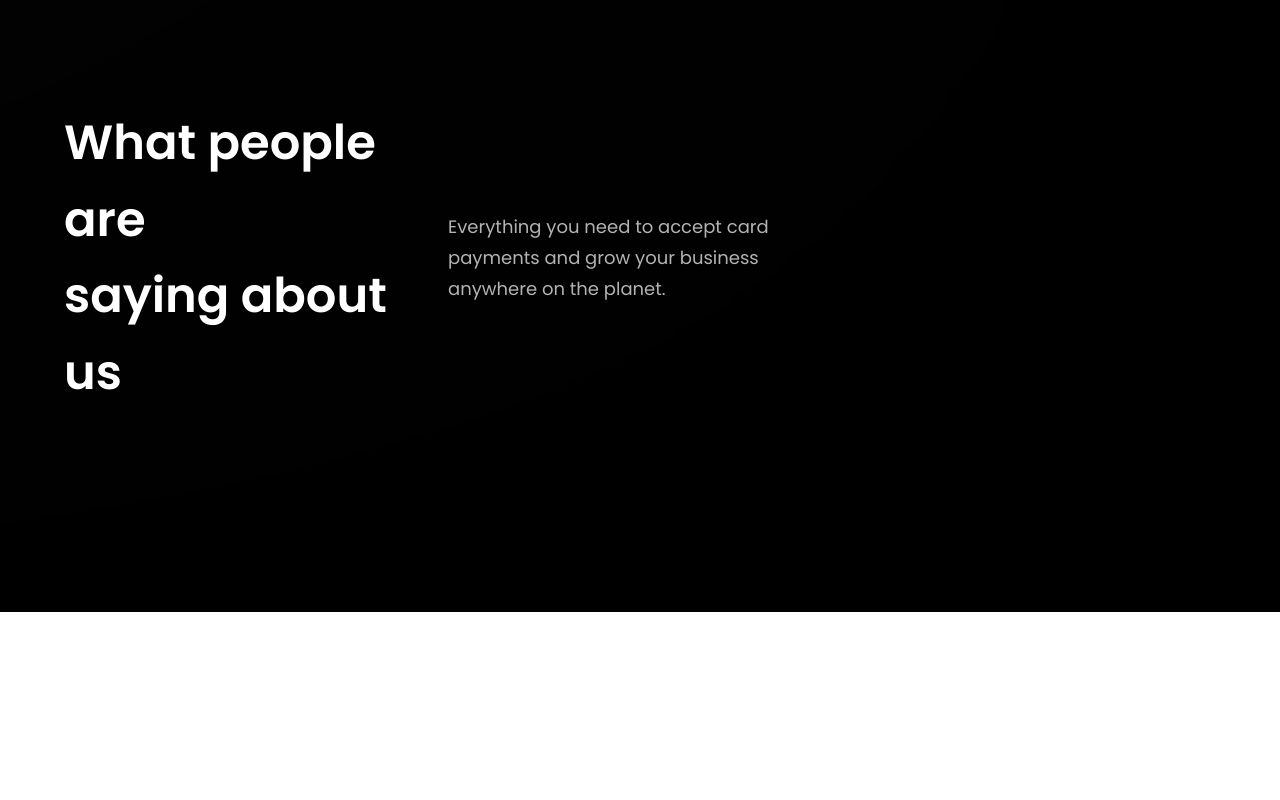
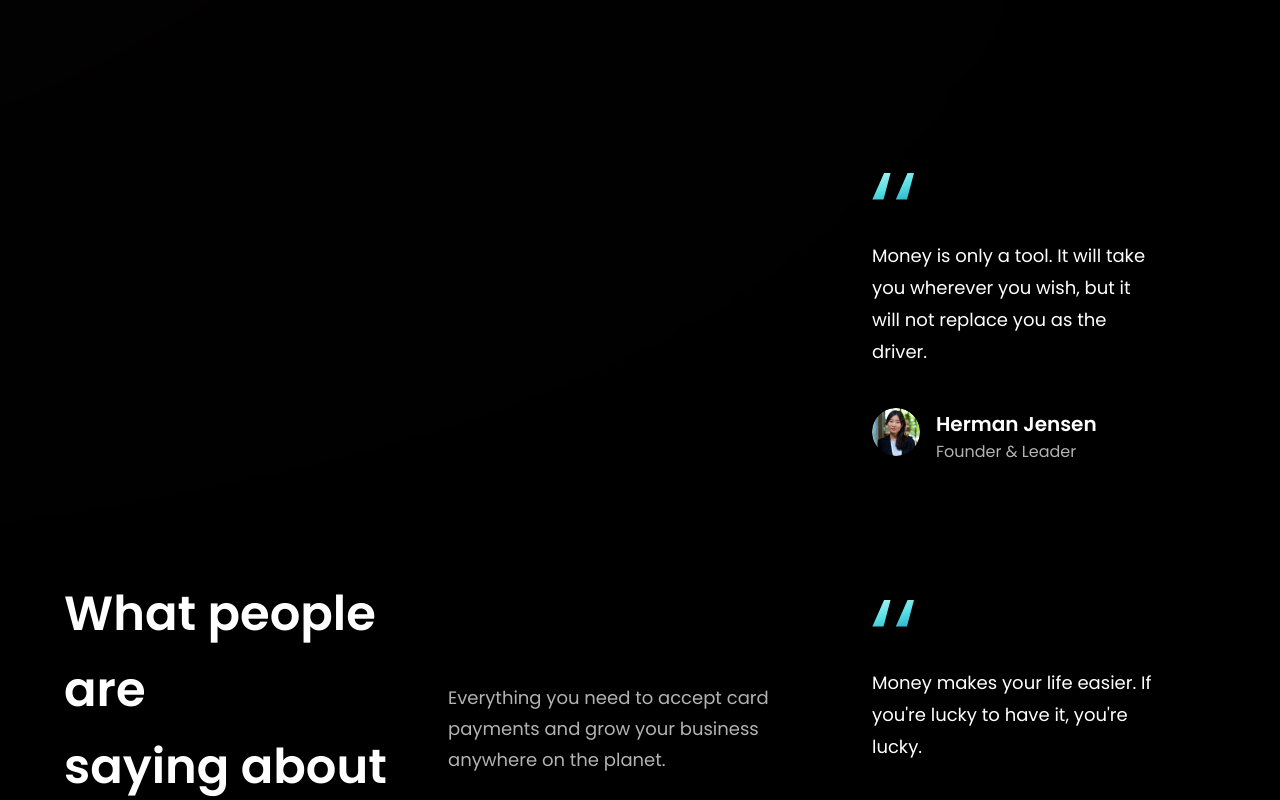
Before and after one commit to jahadtariq/modern-bank-app, a React (Vite) app: page / in a window 1280 px wide. Shown: the part 2720-3520 px from the top of the page. Before the commit the page ends 3332 px from the top, so only its background shows below. Built offline with nearby package versions, Linux system fonts and the light colour scheme.

Commit message:
Updated Feedback card

```diff
--- a/src/components/FeedbackCard.jsx
+++ b/src/components/FeedbackCard.jsx
@@ -1,9 +1,18 @@
-import React from 'react'
+import { quotes } from "../assets"
 
-const FeedbackCard = () => {
-  return (
-    <div>FeedbackCard</div>
-  )
-}
+const FeedbackCard = ({content, name,title,img}) => (
+    <div className="flex justify-between flex-col px-10 py-12 rounded-[12px] max-w-[370px]md:mr-10 sm:mr-5 mr-0 my-5 feedback-card">
+      <img src={quotes} alt="Double Quotation marks" className="w-[42px] h-[27px] object-contain"/>
+      <p className="font-poppins font-normal text-[18px] leading-[32px] text-white my-10">{content}</p>
 
-export default FeedbackCard
+      <div className="flex flex-row">
+        <img src={img} alt="profile picture" className="w-[48px] h-[48px] rounded-full "/>
+        <div className="flex flex-col ml-4">
+          <h4 className="font-poppins font-semibold text-[20px] leading-[32px] text-white">{name}</h4>
+          <p className="font-poppins font-normal text-[16px] leading-[24px] text-dimWhite">{title}</p>
+        </div>
+      </div>
+    </div>
+);
+
+export default FeedbackCard;
```
